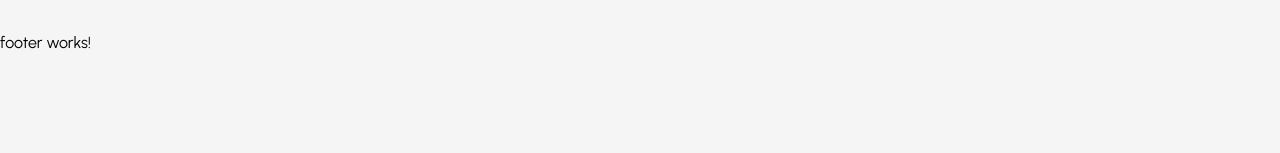
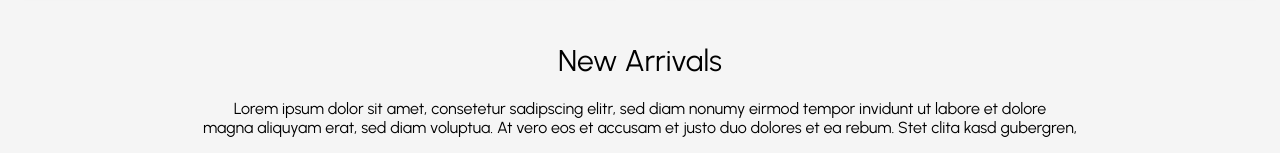
Before and after one commit to AlexejHein/angularDev, an Angular app in the folder Shop/: page /home in a window 1280 px wide. Shown: the part 752-905 px from the top of the page. Before the commit the page ends 804 px from the top, so only its background shows below. Built offline with nearby package versions, Linux system fonts and the light colour scheme.

Commit message:
add new products

```diff
--- a/Shop/src/app/app.module.ts
+++ b/Shop/src/app/app.module.ts
@@ -17,6 +17,7 @@ import { BlogComponent } from './blog/blog.component';
 import { ContactComponent } from './contact/contact.component';
 import { HttpClientModule } from '@angular/common/http';
 import { CarouselComponent } from './carousel/carousel.component';
+import { NewproductsComponent } from './newproducts/newproducts.component';
 
 
 @NgModule({
@@ -28,7 +29,8 @@ import { CarouselComponent } from './carousel/carousel.component';
     ShopComponent,
     BlogComponent,
     ContactComponent,
-    CarouselComponent
+    CarouselComponent,
+    NewproductsComponent
   ],
   imports: [
     BrowserModule,
--- a/Shop/src/app/home/home.component.html
+++ b/Shop/src/app/home/home.component.html
@@ -1 +1,2 @@
 <app-carousel></app-carousel>
+<app-newproducts></app-newproducts>
--- /dev/null
+++ b/Shop/src/app/newproducts/newproducts.component.html
@@ -0,0 +1,8 @@
+<div class="content">
+
+  <h2>New Arrivals</h2>
+  <p>Lorem ipsum dolor sit amet, consetetur sadipscing elitr, sed diam nonumy eirmod
+    tempor invidunt ut labore et dolore <br> magna aliquyam erat, sed diam voluptua.
+    At vero eos et accusam et justo duo dolores et ea rebum. Stet clita kasd gubergren,</p>
+
+</div>
--- /dev/null
+++ b/Shop/src/app/newproducts/newproducts.component.scss
@@ -0,0 +1,8 @@
+.content{
+  text-align: center;
+  h2{
+    font-size: 30px;
+    font-weight: 400;
+    margin-bottom: 20px;
+  }
+}
```
Also changed, not shown: Shop/src/app/newproducts/newproducts.component.ts (added, +10 -0 lines), 1 other file (tests, documents, lock files or other folders).
